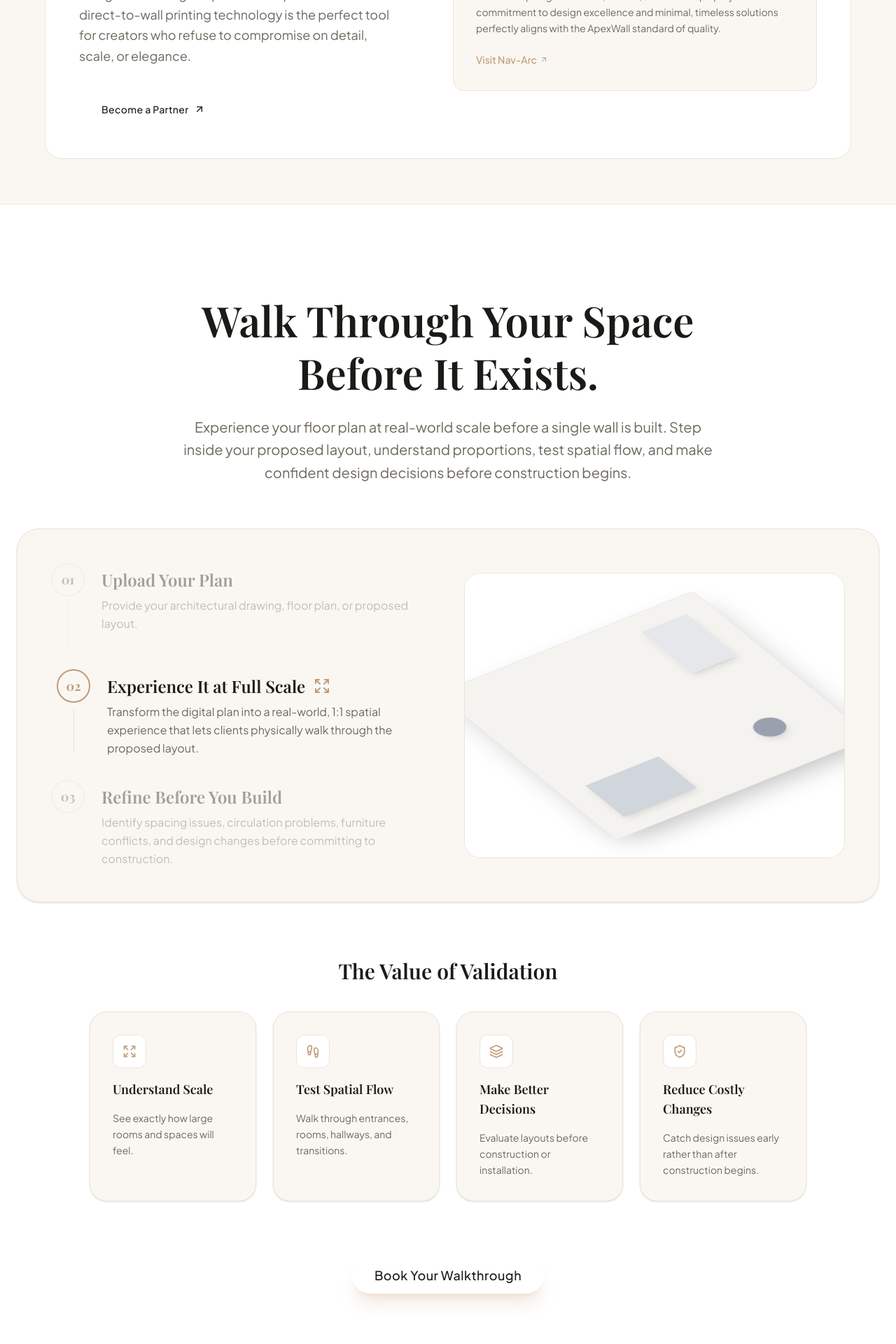
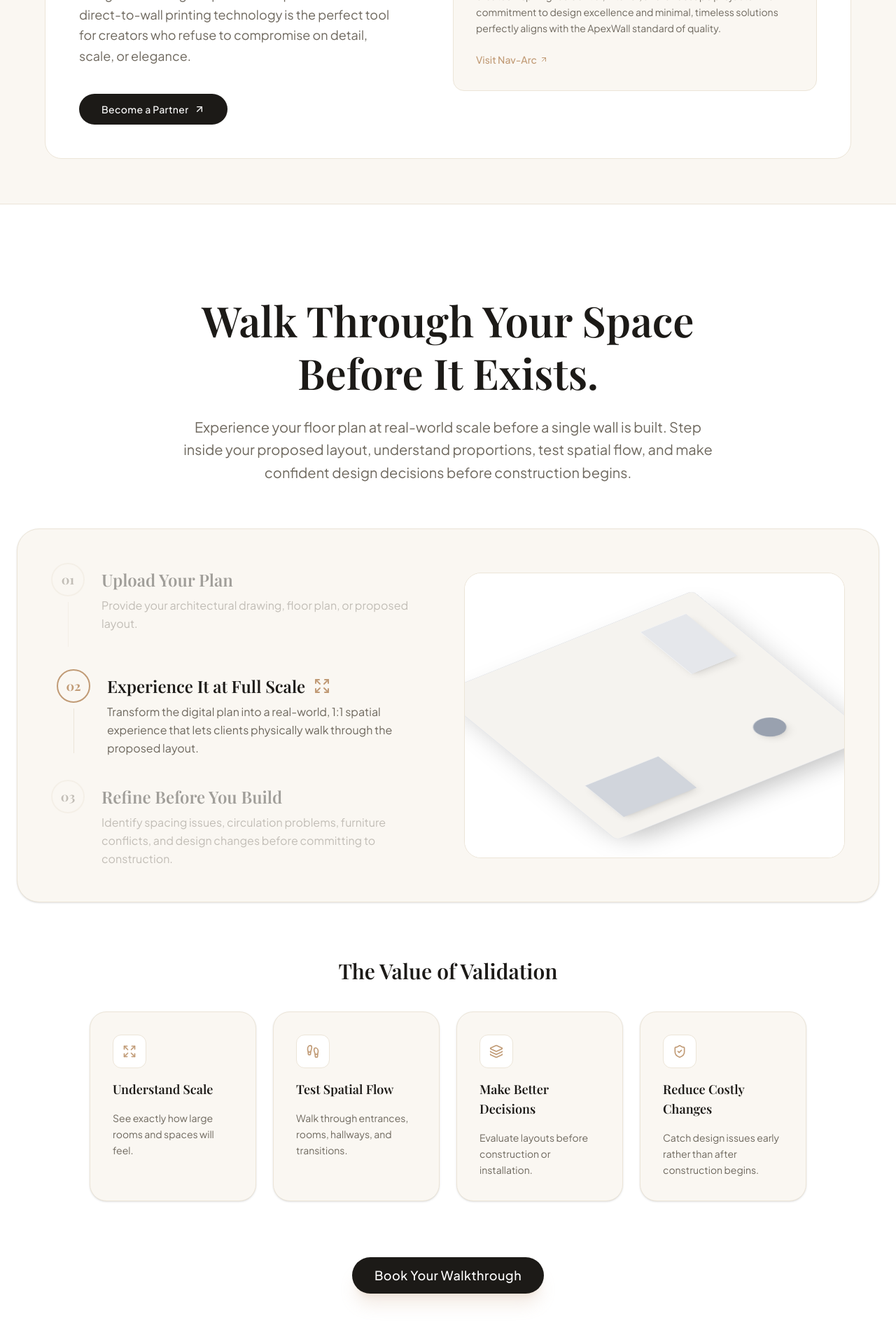
Before and after one commit to JayaSuriya24/ApexWall_3D_Website, a Next.js app: page / in a window 1280 px wide. Shown: the part 2880-4800 px from the top of the page at 70% size. Built offline with nearby package versions, Linux system fonts and the light colour scheme; a web font is replaced by a local one.

Commit message:
fix: resolve typescript type errors for PillButton variant

```diff
--- a/src/components/sections/floorplan-walkthrough.tsx
+++ b/src/components/sections/floorplan-walkthrough.tsx
@@ -206,7 +206,7 @@ export function FloorplanWalkthrough() {
         </div>
 
         <div className="mt-20">
-          <PillButton asChild variant="default" className="px-10 py-4 text-lg shadow-xl shadow-primary/20">
+          <PillButton asChild variant="primary" className="px-10 py-4 text-lg shadow-xl shadow-primary/20">
             <a href="#contact">Book Your Walkthrough</a>
           </PillButton>
         </div>
--- a/src/components/sections/partners.tsx
+++ b/src/components/sections/partners.tsx
@@ -17,7 +17,7 @@ export function Partners() {
               Our direct-to-wall printing technology is the perfect tool for creators who refuse to compromise on detail, scale, or elegance.
             </p>
             <div className="pt-4">
-              <PillButton asChild variant="default" className="gap-2">
+              <PillButton asChild variant="primary" className="gap-2">
                 <a href="#contact">
                   Become a Partner <ArrowUpRight className="w-4 h-4" />
                 </a>
```
